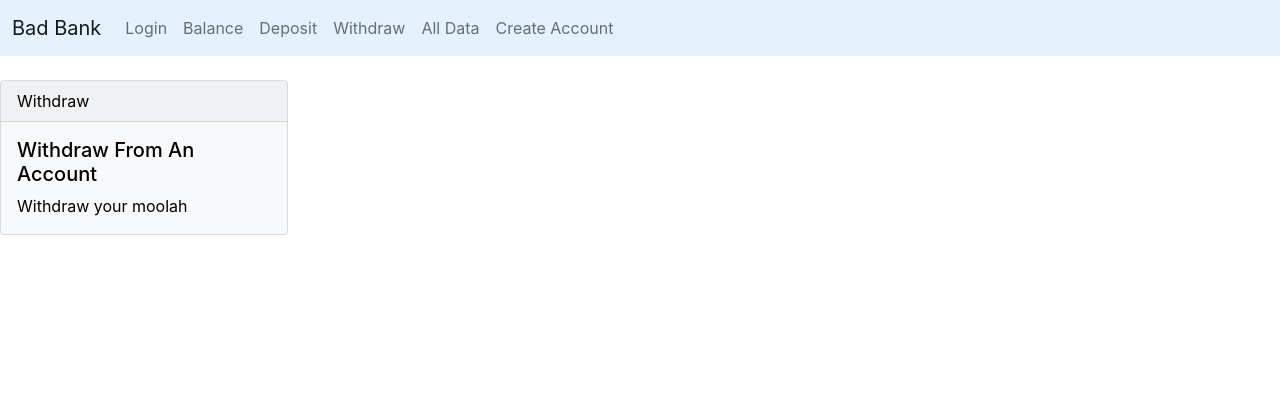
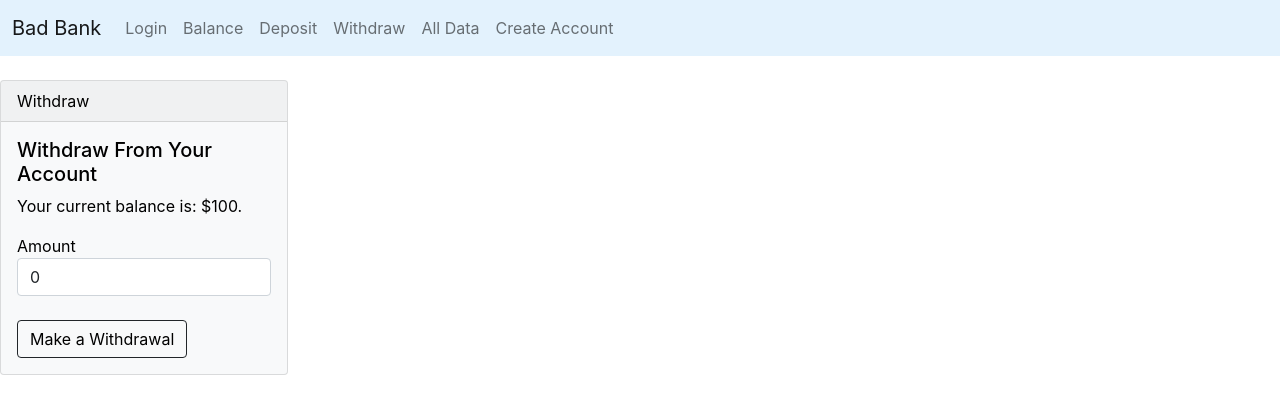
Before and after one commit to WilliamSteinbrink/BadBank, a React (Create React App) app: page /#/withdraw in a window 1280 px wide. Shown: the top 414 px of the page. Built offline with nearby package versions, Linux system fonts and the light colour scheme.

Commit message:
Wired up Withdraw and added Link to Context Card

```diff
--- a/src/components/Balance.js
+++ b/src/components/Balance.js
@@ -1,15 +1,21 @@
 import { React, useContext } from 'react';
 import { UserContext, Card } from '../context';
+import { Link } from 'react-router-dom';
 
 const Balance = () => {
+    const ctx = useContext(UserContext);
     return (
         <Card
             bgcolor="light"
             txtcolor="black"
             header="Badbank Account Balance"
             title="Account Balance"
-            text="This is where your balance goes"
-        />
+            text={`Your current balance is: $${ctx.users[0].balance}.`}
+            link1="/deposit/"
+            name1="Make a Deposit"
+            link2="/withdraw/"
+            name2="Make a Withdrawal"
+            />
     );
 }
 
--- a/src/components/Deposit.js
+++ b/src/components/Deposit.js
@@ -7,9 +7,17 @@ function Deposit() {
     const [ amount, setAmount ] = useState(0);
     const ctx = useContext(UserContext);
 
-    function validate(field, label) {
-        if (!field || isNaN(amount) || (amount <= 0)) {
-            setStatus('Error: ' + label);
+    function validate(field) {
+        if (!field) {
+            setStatus('Error: enter a number');
+            setTimeout(() => setStatus(''), 3000);
+            return false;
+        } else if (isNaN(amount)) {
+            setStatus('Error: enter a valid number.');
+            setTimeout(() => setStatus(''), 3000);
+            return false;
+        } else if (amount <=0) {
+            setStatus('Error: deposit must be positive.');
             setTimeout(() => setStatus(''), 3000);
             return false;
         }
@@ -18,7 +26,7 @@ function Deposit() {
 
     function handleDeposit() {
         console.log(amount);
-        if (!validate(amount, 'amount')) return;
+        if (!validate(amount)) return;
         ctx.users[0].balance += parseInt(amount);
         setShow(false);
     }
@@ -43,11 +51,13 @@ function Deposit() {
             ):(
                 <>
                     <h5>Success!</h5>
-                    <div>You have deposited {amount} to your account.</div>
-                    <button type="submit" disabled={!amount} className="btn btn-light border-dark" onClick={clearForm}>Make Another Deposit</button>
+                    <div>You have deposited ${amount} to your account.</div>
+                    <div>Your new balance is ${ctx.users[0].balance}.</div>
+                    <button type="submit" className="btn btn-light border-dark" onClick={clearForm}>Make Another Deposit</button>
                 </>
             )}
             title="Deposit To Your Account"
+            text={`Your current balance is: $${ctx.users[0].balance}.`}
         />
     );
 }
--- a/src/components/Withdraw.js
+++ b/src/components/Withdraw.js
@@ -1,14 +1,67 @@
-import { React, useContext } from 'react';
+import { React, useContext, useState } from 'react';
 import { UserContext, Card } from '../context';
 
-const Withdraw = () => {
+function Withdraw() {
+    const [ show, setShow ] = useState(true);
+    const [ status, setStatus ] = useState('');
+    const [ amount, setAmount ] = useState(0);
+    const ctx = useContext(UserContext);
+
+    function validate(field) {
+        if (!field) {
+            setStatus('Error: enter a number');
+            setTimeout(() => setStatus(''), 3000);
+            return false;
+        } else if (isNaN(amount)) {
+            setStatus('Error: enter a valid number.');
+            setTimeout(() => setStatus(''), 3000);
+            return false;
+        } else if (amount <=0) {
+            setStatus('Error: withdrawal amount must be positive.');
+            setTimeout(() => setStatus(''), 3000);
+            return false;
+        } else if (amount > ctx.users[0].balance) {
+            setStatus('Error: not enough funds to cover withdrawal.');
+            setTimeout(() => setStatus(''), 3000);
+            return false;
+        }
+        return true;
+    }
+
+    function handleWithdraw() {
+        console.log(amount);
+        if (!validate(amount)) return;
+        ctx.users[0].balance -= parseInt(amount);
+        setShow(false);
+    }
+
+    function clearForm(){
+        setAmount(0);
+        setShow(true);
+    }
+
     return (
         <Card
             bgcolor="light"
             txtcolor="black"
             header="Withdraw"
-            title="Withdraw From An Account"
-            text="Withdraw your moolah"
+            status={status}
+            body={show ? (
+                <>
+                Amount<br/>
+                <input type="input" className="form-control" id="amount" placeholder="Enter Amount" value={amount} onChange={e => setAmount(e.currentTarget.value)} /><br/>
+                <button type="submit" className="btn btn-light border-dark" onClick={handleWithdraw}>Make a Withdrawal</button>
+                </>
+            ):(
+                <>
+                    <h5>Success!</h5>
+                    <div>You have withdrawn ${amount} from your account.</div>
+                    <div>Your new balance is ${ctx.users[0].balance}.</div>
+                    <button type="submit" disabled={!amount} className="btn btn-light border-dark" onClick={clearForm}>Make Another Withdrawal</button>
+                </>
+            )}
+            title="Withdraw From Your Account"
+            text={`Your current balance is: $${ctx.users[0].balance}.`}
         />
     );
 }
--- a/src/context.js
+++ b/src/context.js
@@ -15,6 +15,8 @@ export function Card(props) {
                 {props.text && (<p className="card-text">{props.text}</p>)}
                 {props.body}
                 {props.status && (<div id='createStatus'>{props.status}</div>)}
+                {props.link1 && <Link className="btn btn-light border-dark" style={{marginBottom: "5px"}} to={props.link1}>{props.name1}</Link>}
+                {props.link2 && <Link className="btn btn-light border-dark" to={props.link2}>{props.name2}</Link>}
             </div>
         </div>
     )
```
